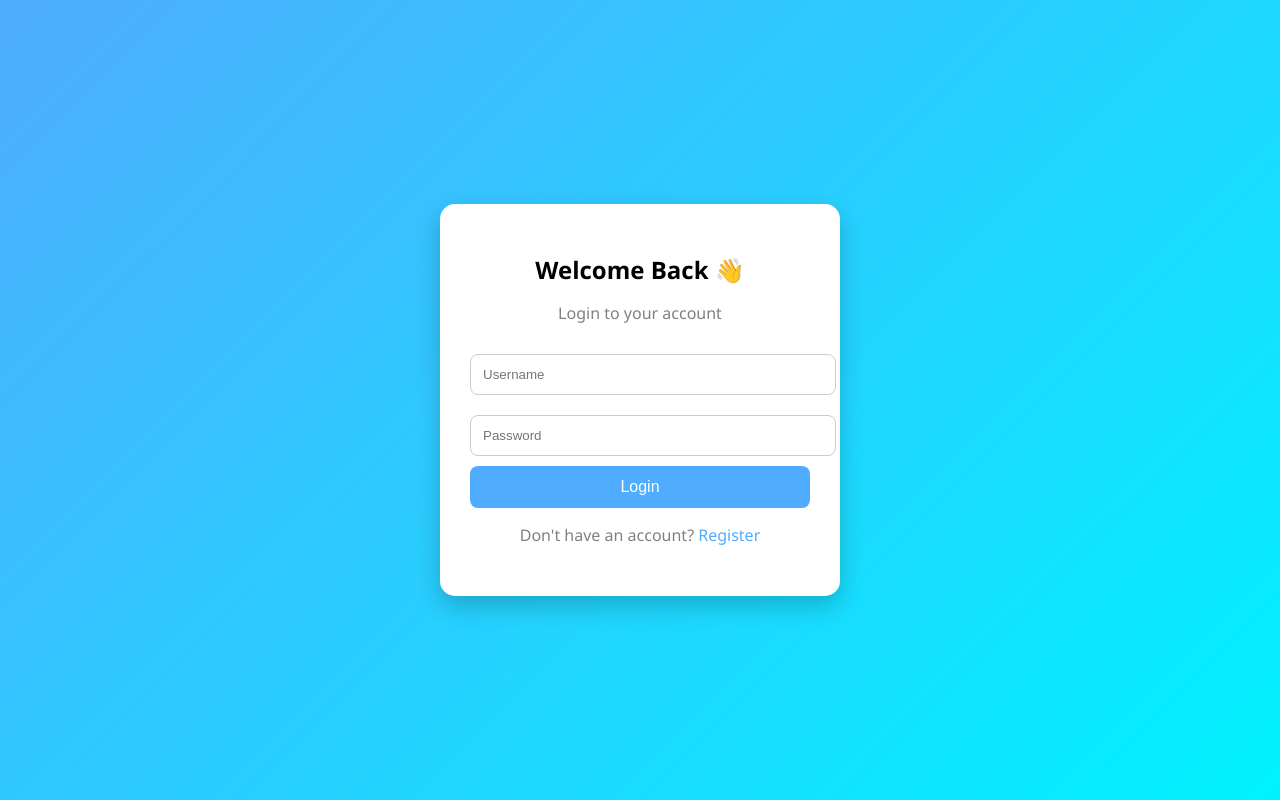
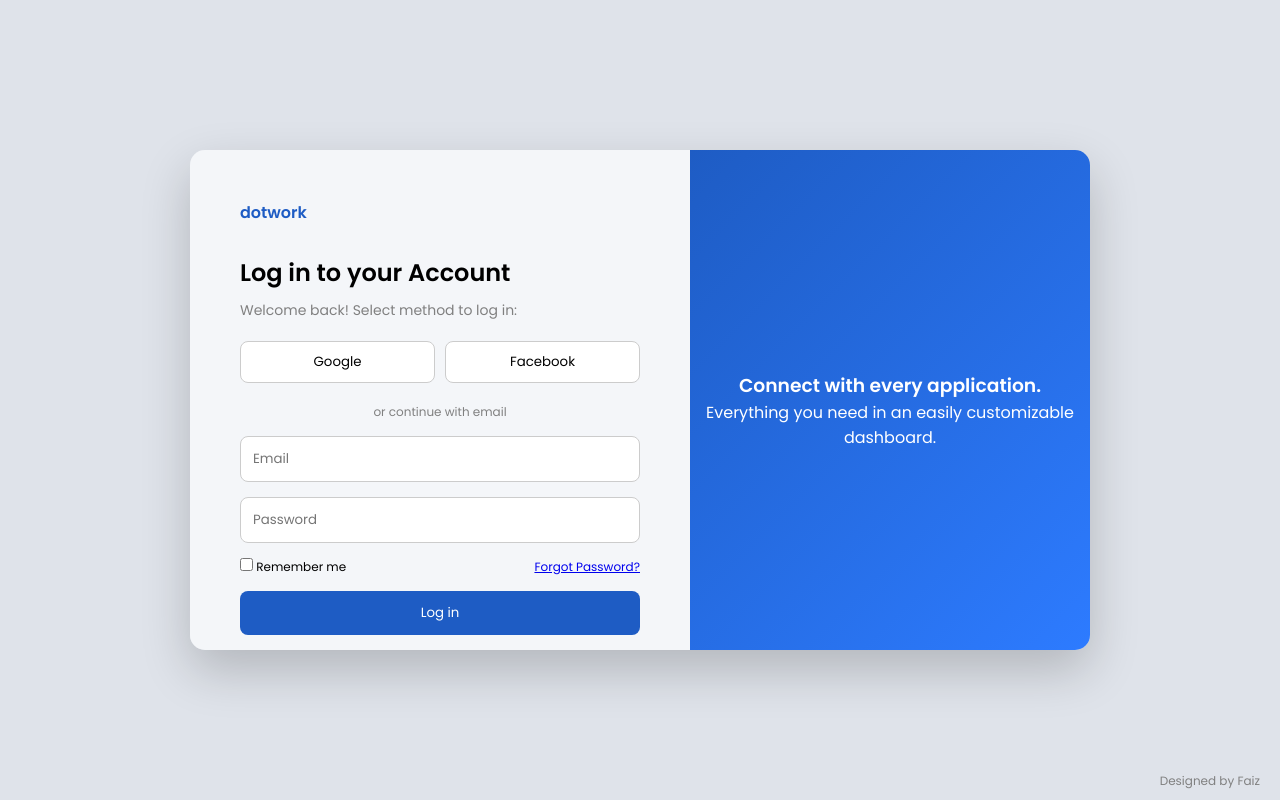
Before and after one commit to Tabib-1/Flask-App, a Flask app: page /login in a window 1280 px wide. Run offline with Flask 3, Linux system fonts and the light colour scheme.

Commit message:
premium login UI design

```diff
--- a/app/templates/login.html
+++ b/app/templates/login.html
@@ -1,28 +1,198 @@
 <!DOCTYPE html>
 <html lang="en">
 <head>
-    <meta charset="UTF-8">
-    <title>Login</title>
-    <link rel="stylesheet" href="{{ url_for('static', filename='style.css') }}">
+<meta charset="UTF-8">
+<meta name="viewport" content="width=device-width, initial-scale=1.0">
+<title>Login</title>
+
+<link href="https://fonts.googleapis.com/css2?family=Poppins:wght@300;400;600&display=swap" rel="stylesheet">
+
+<style>
+*{
+  margin:0;
+  padding:0;
+  box-sizing:border-box;
+  font-family:'Poppins',sans-serif;
+}
+
+body{
+  height:100vh;
+  display:flex;
+  justify-content:center;
+  align-items:center;
+  background:#dfe3ea;
+}
+
+.container{
+  width:900px;
+  height:500px;
+  display:flex;
+  border-radius:15px;
+  overflow:hidden;
+  box-shadow:0 20px 50px rgba(0,0,0,0.2);
+}
+
+.left{
+  flex:1;
+  background:#f4f6f9;
+  padding:50px;
+}
+
+.logo{
+  font-weight:600;
+  color:#1e5cc4;
+  margin-bottom:30px;
+}
+
+.left h2{
+  margin-bottom:10px;
+}
+
+.left p{
+  font-size:14px;
+  color:gray;
+  margin-bottom:20px;
+}
+
+.social{
+  display:flex;
+  gap:10px;
+  margin-bottom:20px;
+}
+
+.social button{
+  flex:1;
+  padding:10px;
+  border-radius:8px;
+  border:1px solid #ccc;
+  background:white;
+  cursor:pointer;
+}
+
+.divider{
+  text-align:center;
+  font-size:12px;
+  margin:15px 0;
+  color:gray;
+}
+
+.input-box{
+  margin-bottom:15px;
+}
+
+.input-box input{
+  width:100%;
+  padding:12px;
+  border-radius:8px;
+  border:1px solid #ccc;
+}
+
+.options{
+  display:flex;
+  justify-content:space-between;
+  font-size:12px;
+  margin-bottom:15px;
+}
+
+.login-btn{
+  width:100%;
+  padding:12px;
+  border:none;
+  background:#1e5cc4;
+  color:white;
+  border-radius:8px;
+  cursor:pointer;
+}
+
+.login-btn:hover{
+  background:#174aa0;
+}
+
+.bottom{
+  margin-top:15px;
+  font-size:13px;
+}
+
+.bottom a{
+  color:#1e5cc4;
+  text-decoration:none;
+}
+
+.right{
+  flex:1;
+  background:linear-gradient(135deg,#1e5cc4,#2d7bff);
+  color:white;
+  display:flex;
+  flex-direction:column;
+  justify-content:center;
+  align-items:center;
+  text-align:center;
+}
+
+.right h3{
+  margin-top:20px;
+}
+
+.signature{
+  position:absolute;
+  bottom:10px;
+  right:20px;
+  font-size:12px;
+  color:gray;
+}
+</style>
+
 </head>
 <body>
 
 <div class="container">
-    <div class="login-box">
-        <h2>Welcome Back 👋</h2>
-        <p>Login to your account</p>
 
-        <form method="POST">
-            <input type="text" name="username" placeholder="Username" required>
-            <input type="password" name="password" placeholder="Password" required>
+  <!-- LEFT -->
+  <div class="left">
+    <div class="logo">dotwork</div>
 
-            <button type="submit">Login</button>
-        </form>
+    <h2>Log in to your Account</h2>
+    <p>Welcome back! Select method to log in:</p>
 
-        <div class="extra">
-            <p>Don't have an account? <a href="/register">Register</a></p>
-        </div>
+    <div class="social">
+      <button>Google</button>
+      <button>Facebook</button>
     </div>
+
+    <div class="divider">or continue with email</div>
+
+    <form method="POST">
+      <div class="input-box">
+        <input type="email" placeholder="Email" required>
+      </div>
+
+      <div class="input-box">
+        <input type="password" placeholder="Password" required>
+      </div>
+
+      <div class="options">
+        <label><input type="checkbox"> Remember me</label>
+        <a href="#">Forgot Password?</a>
+      </div>
+
+      <button class="login-btn">Log in</button>
+    </form>
+
+    <div class="bottom">
+      Don’t have an account? <a href="/register">Create an account</a>
+    </div>
+  </div>
+
+  <!-- RIGHT -->
+  <div class="right">
+    <h3>Connect with every application.</h3>
+    <p>Everything you need in an easily customizable dashboard.</p>
+  </div>
+
+</div>
+
+<div class="signature">
+  Designed by Faiz
 </div>
 
 </body>
```
